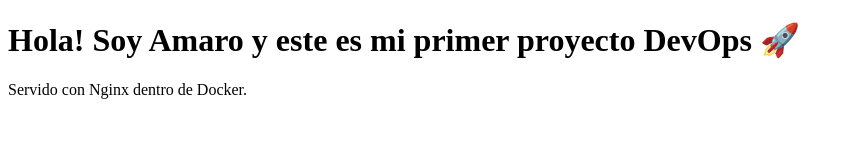
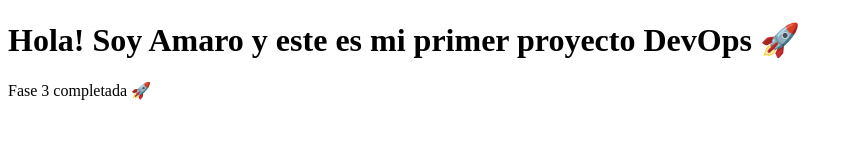
Before and after one commit to amarofuentes10/devops-web-project, a plain HTML site: page src/index.html in a window 1280 px wide. Shown: the whole page, without its empty margins (0-853 px from the left). Drawn offline with Linux system fonts and the light colour scheme.

Commit message:
Test CI/CD pipeline

```diff
--- a/src/index.html
+++ b/src/index.html
@@ -6,6 +6,6 @@
 </head>
 <body>
     <h1>Hola! Soy Amaro y este es mi primer proyecto DevOps 🚀</h1>
-    <p>Servido con Nginx dentro de Docker.</p>
+   <p>Fase 3 completada 🚀</p>
 </body>
 </html>
```
Also changed, not shown: 1 other file.
